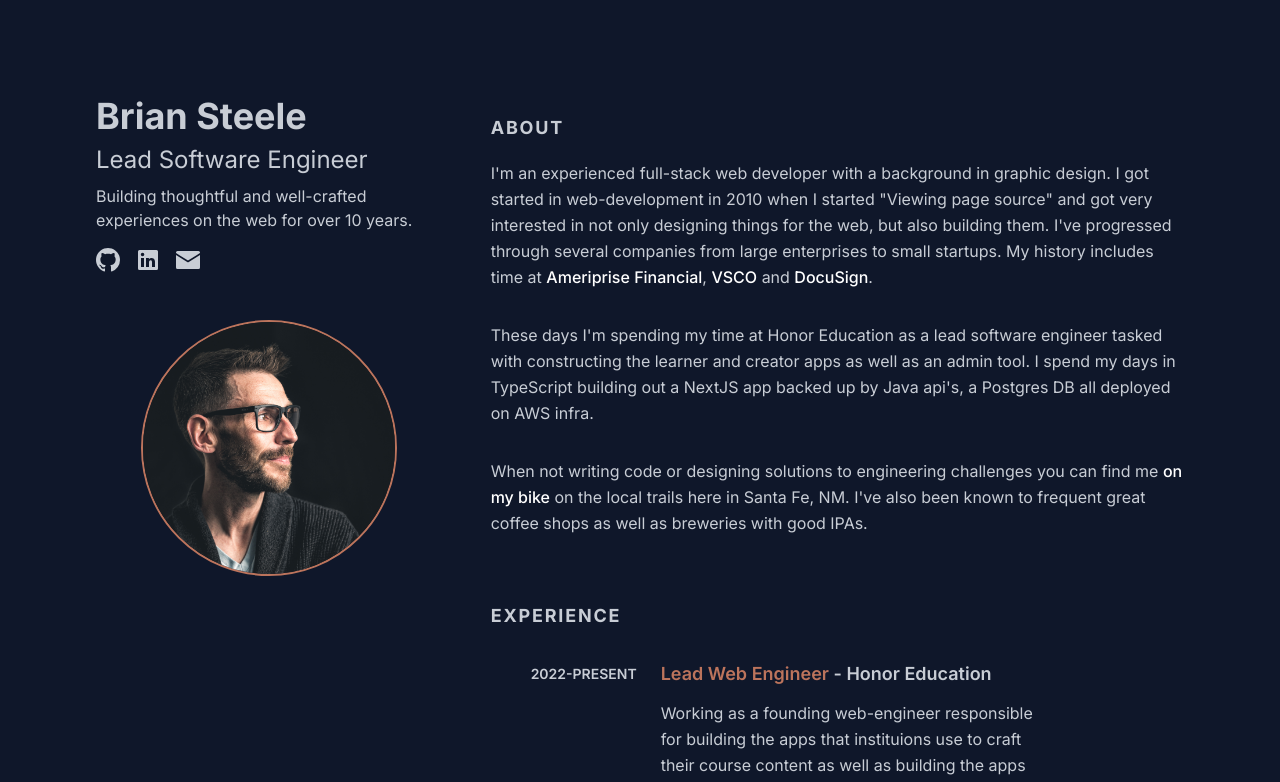
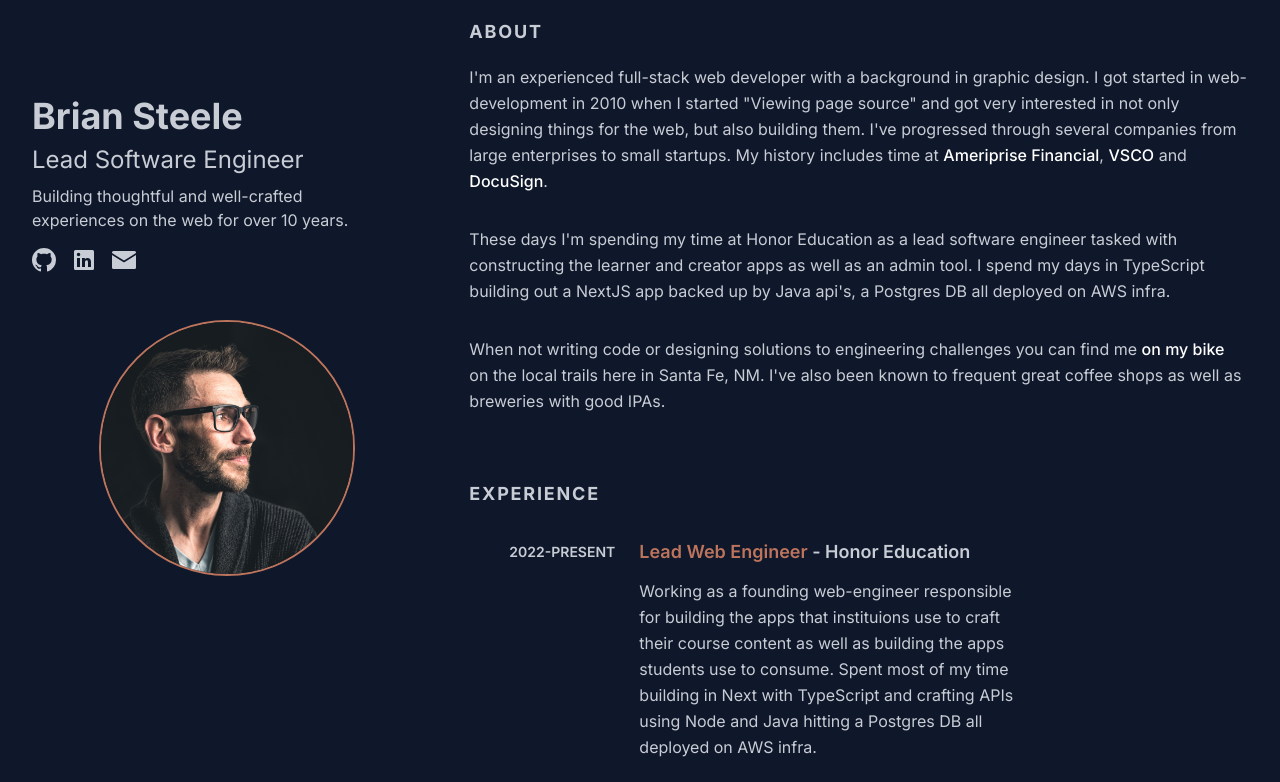
Before and after one commit to gobriansteele/briansteeledotdev, a Next.js app: page / in a window 1280 px wide. Shown: the top 782 px of the page. Built offline with nearby package versions, Linux system fonts and the light colour scheme.

Commit message:
sticky sidebar

```diff
--- a/src/app/page.tsx
+++ b/src/app/page.tsx
@@ -12,7 +12,7 @@
         style={styleObj}
         className="pointer-events-none  inset-0 z-30 transition duration-300 lg:absolute"
       />
-      <main className="flex min-h-screen flex-col items-start  px-8 py-8 md:p-24 gap-12 md:flex-row">
+      <main className="flex min-h-screen flex-col items-start  px-8 gap-12 md:flex-row">
         <Header />
         <ContentContainer>
           <>
--- a/src/components/Header.tsx
+++ b/src/components/Header.tsx
@@ -3,7 +3,7 @@
 
 export function Header() {
   return (
-    <header className="text-santa-gray flex flex-row justify-between w-full md:flex-col md:gap-12 md:w-1/3">
+    <header className="text-santa-gray flex flex-row justify-between w-full md:flex-col md:gap-12 md:w-1/3 md:sticky md: top-0 py-8 md:py-24">
       <div className="flex flex-col gap-2 max-w-md">
         <h1 className="text-4xl font-bold">Brian Steele</h1>
         <h2 className="text-2xl">Lead Software Engineer</h2>
```
